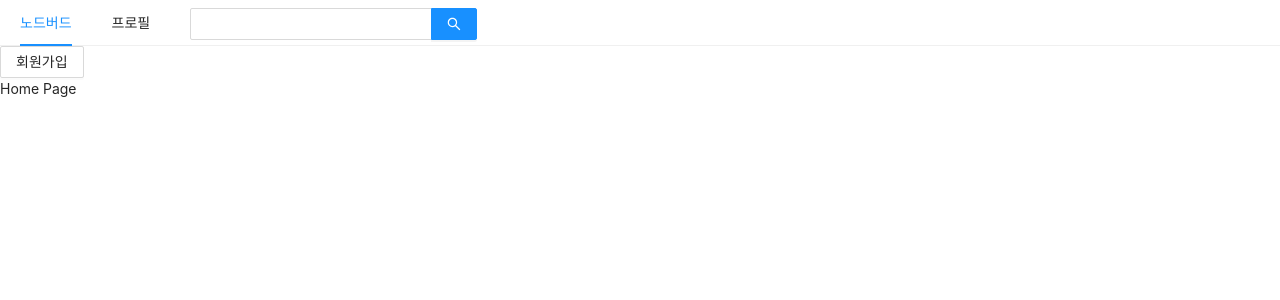
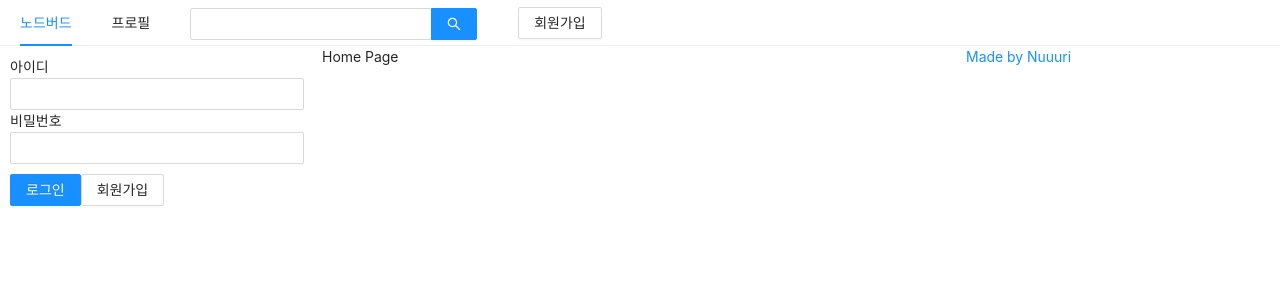
Before and after one commit to nuuuri/nodebird-9, a Next.js app in the folder front/: page / in a window 1280 px wide. Shown: the top 300 px of the page. Built offline with nearby package versions, Linux system fonts and the light colour scheme.

Commit message:
[feat] LoginForm 추가

```diff
--- a/front/components/AppLayout.tsx
+++ b/front/components/AppLayout.tsx
@@ -1,12 +1,17 @@
 import Link from "next/link";
-import React from "react";
-import { Button, Input, Menu } from "antd";
+import React, { useState } from "react";
+import { Button, Col, Input, Menu, Row } from "antd";
+
+import LoginForm from "./LoginForm";
+import UserProfile from "./UserProfile";
 
 interface AppLayoutProps {
   children: React.ReactNode;
 }
 
 export default function AppLayout({ children }: AppLayoutProps) {
+  const [isLoggedIn, setIsLoggedIn] = useState(false);
+
   return (
     <div>
       <Menu mode="horizontal">
@@ -23,13 +28,35 @@ export default function AppLayout({ children }: AppLayoutProps) {
         <Menu.Item key="mail">
           <Input.Search enterButton style={{ verticalAlign: "middle" }} />
         </Menu.Item>
+        <Menu.Item>
+          <Link href="/signup">
+            <a>
+              <Button>회원가입</Button>
+            </a>
+          </Link>
+        </Menu.Item>
       </Menu>
-      <Link href="/signup">
-        <a>
-          <Button>회원가입</Button>
-        </a>
-      </Link>
-      {children}
+      <Row gutter={8}>
+        <Col xs={24} md={6}>
+          {isLoggedIn ? (
+            <UserProfile />
+          ) : (
+            <LoginForm setIsLoggedIn={setIsLoggedIn} />
+          )}
+        </Col>
+        <Col xs={24} md={12}>
+          {children}
+        </Col>
+        <Col xs={24} md={6}>
+          <a
+            href="https://github.com/nuuuri"
+            target="_blank"
+            rel="noreferrer noopener"
+          >
+            Made by Nuuuri
+          </a>
+        </Col>
+      </Row>
     </div>
   );
 }
--- /dev/null
+++ b/front/components/LoginForm.tsx
@@ -0,0 +1,53 @@
+import { Button, Form, Input } from "antd";
+import { useInput } from "../utils/useInput";
+import { useCallback } from "react";
+import Link from "next/link";
+
+interface LoginFormProps {
+  setIsLoggedIn: any;
+}
+
+export default function LoginForm({ setIsLoggedIn }: LoginFormProps) {
+  const [id, onChangeId] = useInput("");
+  const [password, onChangePassword] = useInput("");
+
+  const onSubmitForm = useCallback(() => {
+    setIsLoggedIn(true);
+
+    console.log({
+      id,
+      password,
+    });
+  }, [id, password, setIsLoggedIn]);
+
+  return (
+    <Form onFinish={onSubmitForm} style={{ padding: "10px" }}>
+      <div>
+        <label htmlFor="user-id">아이디</label>
+        <br />
+        <Input name="user-id" value={id} onChange={onChangeId} required />
+      </div>
+      <div>
+        <label htmlFor="user-password">비밀번호</label>
+        <br />
+        <Input
+          name="user-password"
+          value={password}
+          onChange={onChangePassword}
+          type="password"
+          required
+        />
+      </div>
+      <div style={{ marginTop: "10px" }}>
+        <Button type="primary" htmlType="submit" loading={false}>
+          로그인
+        </Button>
+        <Link href="/signup">
+          <a>
+            <Button>회원가입</Button>
+          </a>
+        </Link>
+      </div>
+    </Form>
+  );
+}
--- /dev/null
+++ b/front/components/UserProfile.tsx
@@ -0,0 +1,3 @@
+export default function UserProfile() {
+  return <div>user profile</div>;
+}
--- a/front/pages/index.tsx
+++ b/front/pages/index.tsx
@@ -1,12 +1,8 @@
-import Head from "next/head";
 import AppLayout from "../components/AppLayout";
 
 export default function Home() {
   return (
     <AppLayout>
-      <Head>
-        <title>NodeBird</title>
-      </Head>
       <div>Home Page</div>
     </AppLayout>
   );
```
